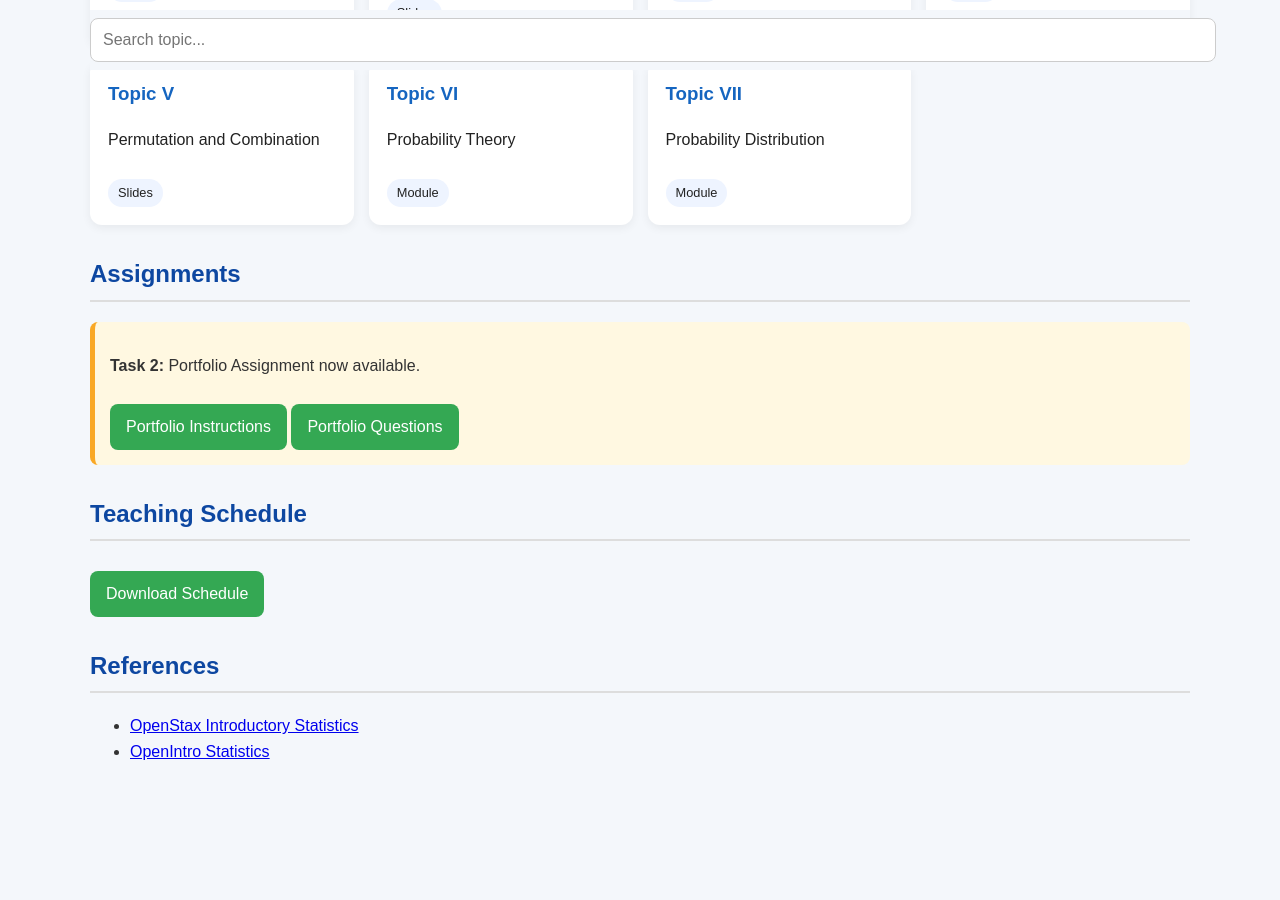
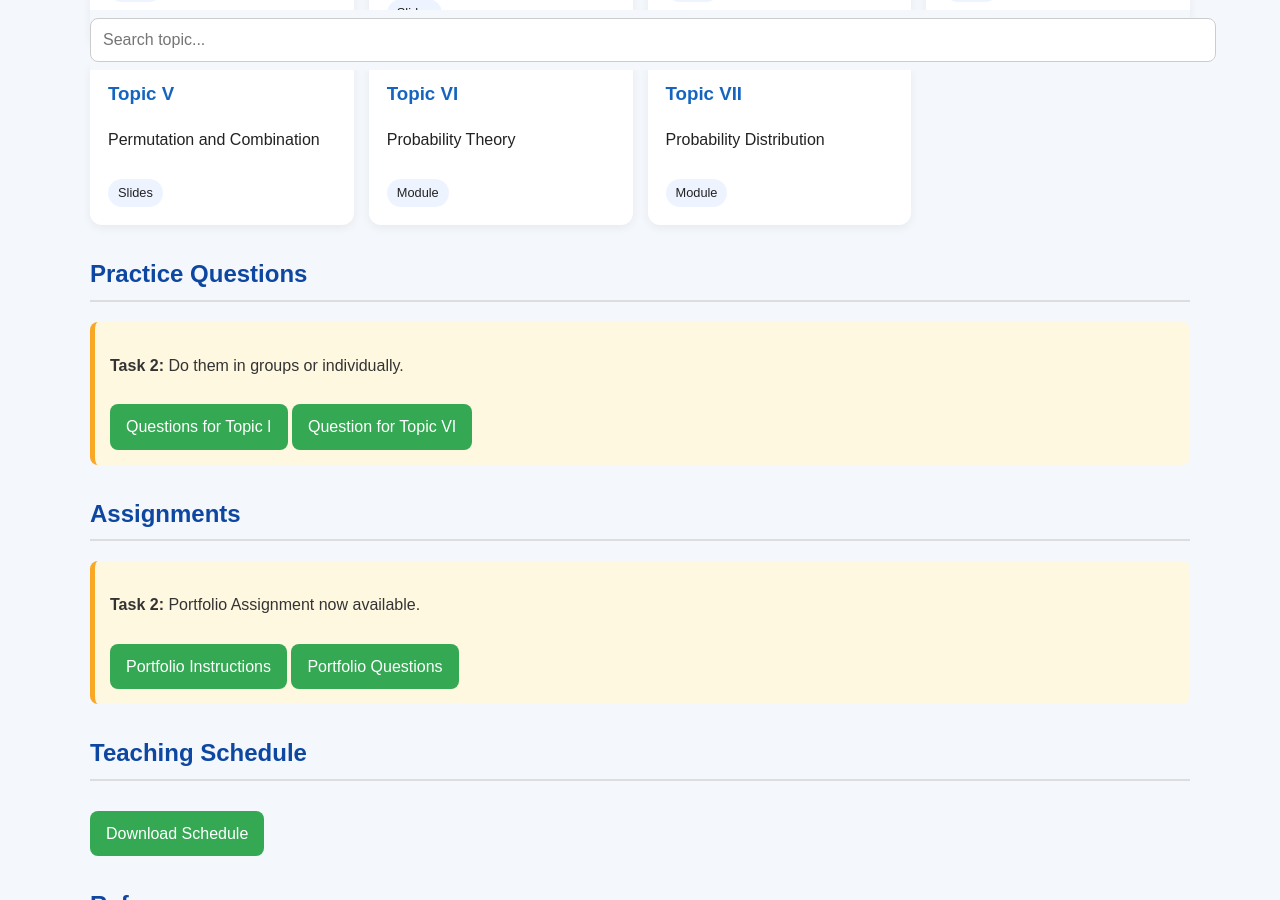
Before and after one commit to FomeA/FomeA.github.io, a Jekyll site: the page _teaching/qms101/index.html, which Jekyll copies as it is, in a window 1280 px wide and 900 px high, scrolled down 855 px. Built offline with Jekyll 4.4.1, drawn with Linux system fonts in a browser that asks for light colours; before the commit the page ends 1655 px from its top, so only the background shows below that.

Commit message:
Update index.html

```diff
--- a/_teaching/qms101/index.html
+++ b/_teaching/qms101/index.html
@@ -201,7 +201,22 @@ probability, and probability distributions.
 
 </div>
 
-<h2>Assignments</h2>
+<h2>Practice Questions</h2>
+
+<div class="notice">
+<p><strong>Task 2:</strong> Do them in groups or individually.</p>
+
+<a class="btn" href="QMS101_Topic1_questions.pdf">
+Questions for Topic I
+</a>
+
+<a class="btn" href="QMS101_TopicVI_Tutorial.pdf">
+Question for Topic VI
+</a>
+</div>
+
+
+  <h2>Assignments</h2>
 
 <div class="notice">
 <p><strong>Task 2:</strong> Portfolio Assignment now available.</p>
```
